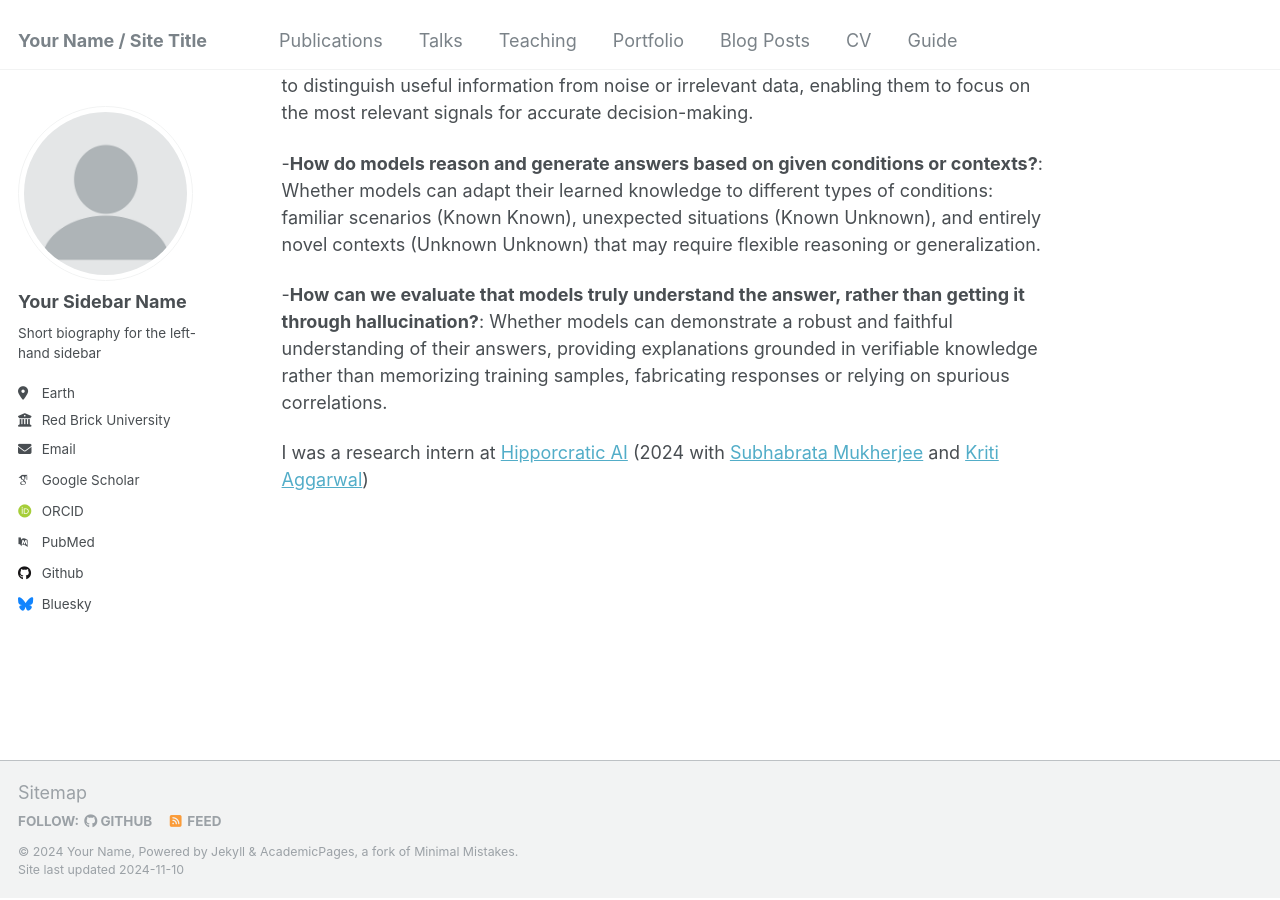
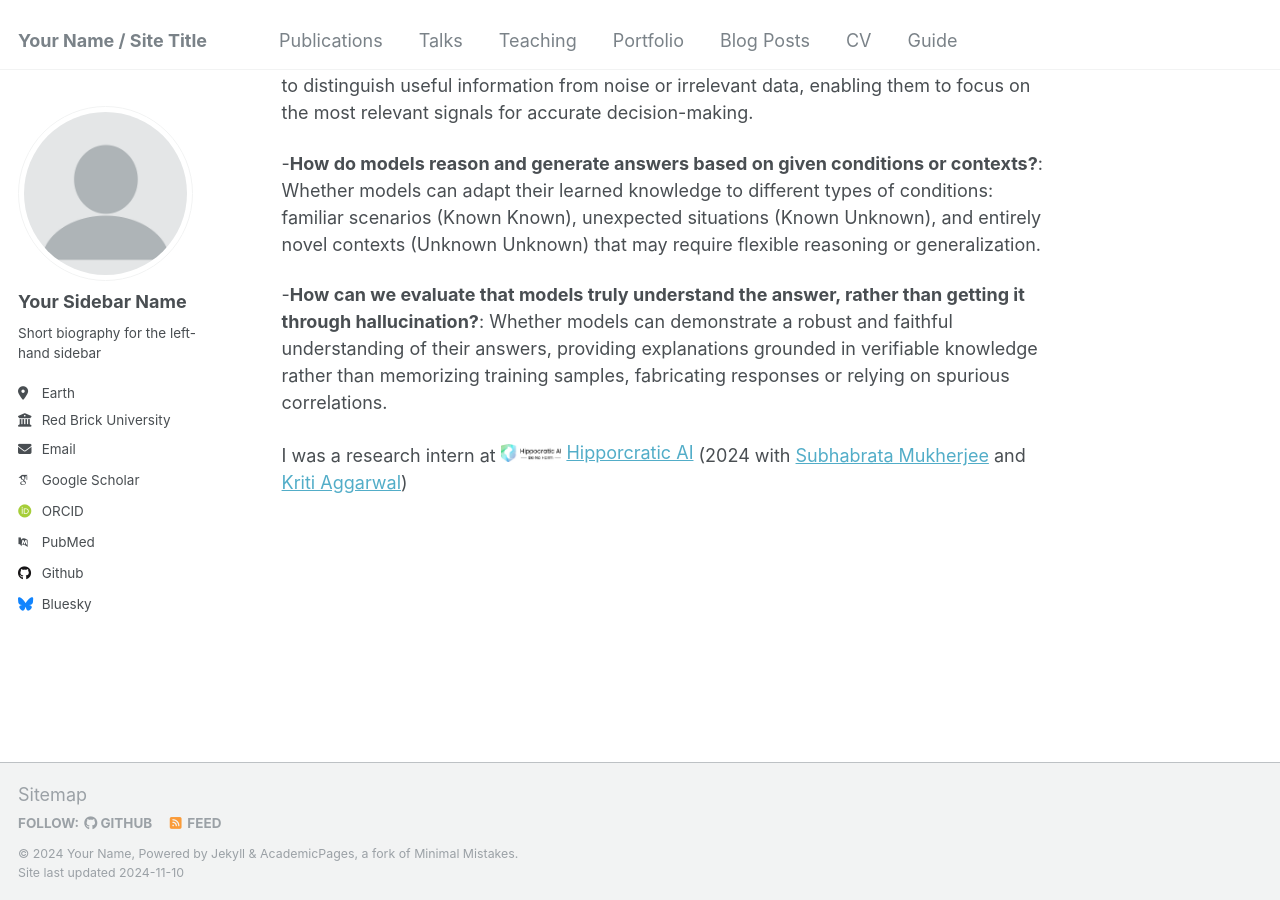
Before and after one commit to yifanJIANG-921/yifanJIANG-921.github.io, a Jekyll site: the page built from _pages/about.md, in a window 1280 px wide and 900 px high, scrolled down 529 px. Built offline with Jekyll 4.4.1, drawn with Linux system fonts in a browser that asks for light colours; some web fonts are replaced.

Commit message:
Update about.md

```diff
--- a/_pages/about.md
+++ b/_pages/about.md
@@ -16,4 +16,4 @@ My primary research objective is to enhance the reasoning capabilities of AI sys
 
 -**How can we evaluate that models truly understand the answer, rather than getting it through hallucination?**: Whether models can demonstrate a robust and faithful understanding of their answers, providing explanations grounded in verifiable knowledge rather than memorizing training samples, fabricating responses or relying on spurious correlations.
 
-I was a research intern at [Hipporcratic AI](https://www.hippocraticai.com/) (2024 with [Subhabrata Mukherjee](https://subhomukherjee.com/) and [Kriti Aggarwal](https://www.linkedin.com/in/kriti-agg/))
+I was a research intern at <a href="https://www.hippocraticai.com/" style="display: inline-flex; align-items: center;"><img src="https://github.com/yifanJIANG-921/yifanJIANG-921.github.io/blob/master/assets/main-hippocratic-logo-full-color.jpg" alt="Hippocratic AI Logo" style="height: 1em; margin-right: 0.3em;">Hipporcratic AI</a> (2024 with [Subhabrata Mukherjee](https://subhomukherjee.com/) and [Kriti Aggarwal](https://www.linkedin.com/in/kriti-agg/))
```
